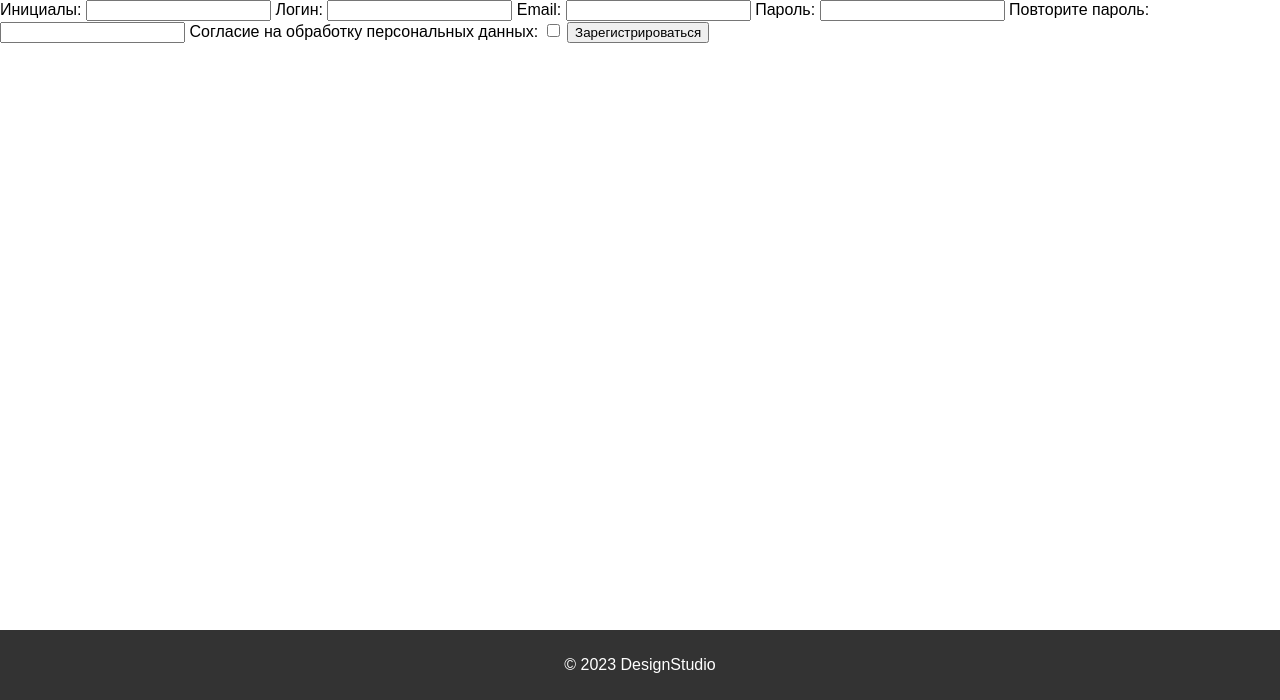
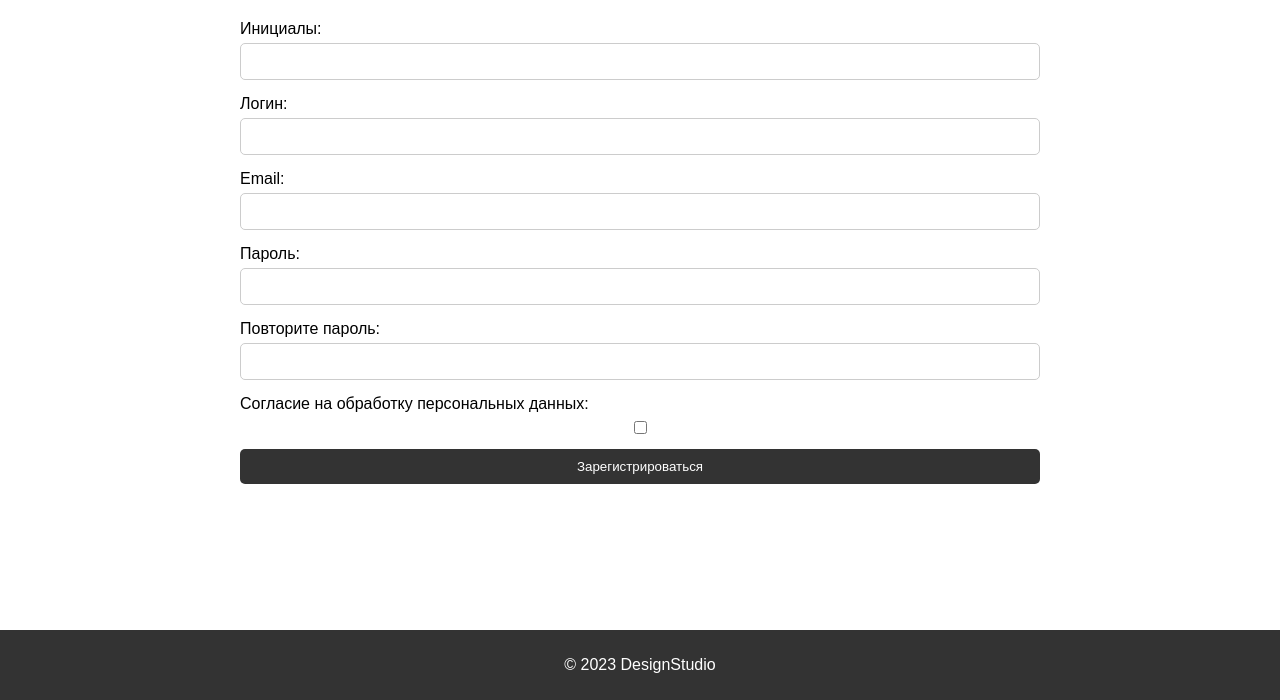
Before and after one commit to KvSpT/DesignStudio, a Django app: template catalog/templates/registration.html in a window 1280 px wide. Shown: the part 100-800 px from the top of the page. Run offline with Django 4.2, Linux system fonts and the light colour scheme; the template is opened without the code that fills it, so the values that code supplies are empty.

Commit message:
update css

```diff
--- a/catalog/static/css/styles.css
+++ b/catalog/static/css/styles.css
@@ -1,3 +1,5 @@
+/* styles.css */
+
 body {
     font-family: 'Arial', sans-serif;
     margin: 0;
@@ -11,7 +13,7 @@ header {
     text-align: center;
 }
 
-.project-stats, .new-projects {
+.project-stats, .new-projects, .registration-form, .login-form {
     max-width: 800px;
     margin: 20px auto;
 }
@@ -30,3 +32,50 @@ footer {
     bottom: 0;
     width: 100%;
 }
+
+.auth-buttons a {
+    display: inline-block;
+    margin: 0 10px;
+    padding: 10px;
+    text-decoration: none;
+    background-color: #333;
+    color: #fff;
+    border-radius: 5px;
+    transition: background-color 0.3s ease;
+}
+
+.auth-buttons a:hover {
+    background-color: #555;
+}
+
+/* Additional styles for registration and login forms */
+
+form {
+    display: flex;
+    flex-direction: column;
+}
+
+form label {
+    margin-bottom: 5px;
+}
+
+form input {
+    margin-bottom: 15px;
+    padding: 10px;
+    border: 1px solid #ccc;
+    border-radius: 5px;
+}
+
+form button {
+    padding: 10px;
+    background-color: #333;
+    color: #fff;
+    border: none;
+    border-radius: 5px;
+    cursor: pointer;
+    transition: background-color 0.3s ease;
+}
+
+form button:hover {
+    background-color: #555;
+}
```
